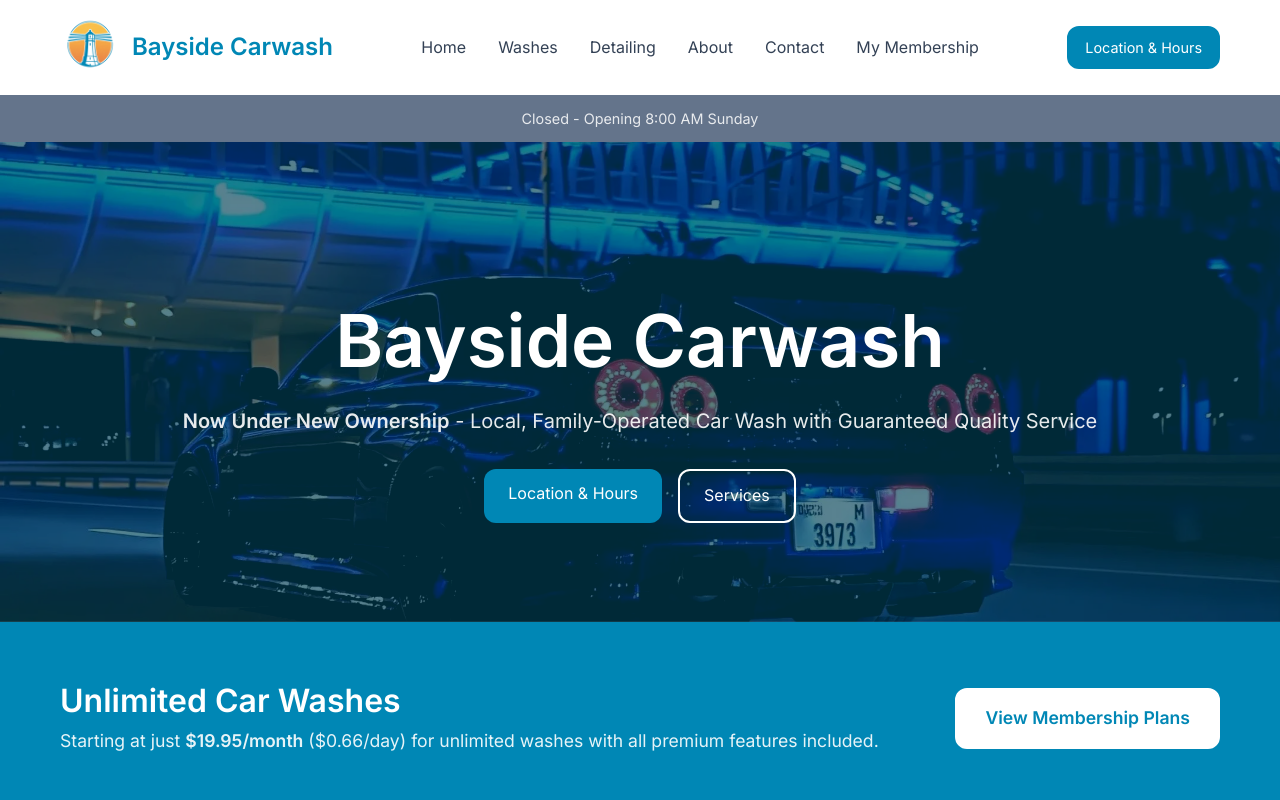
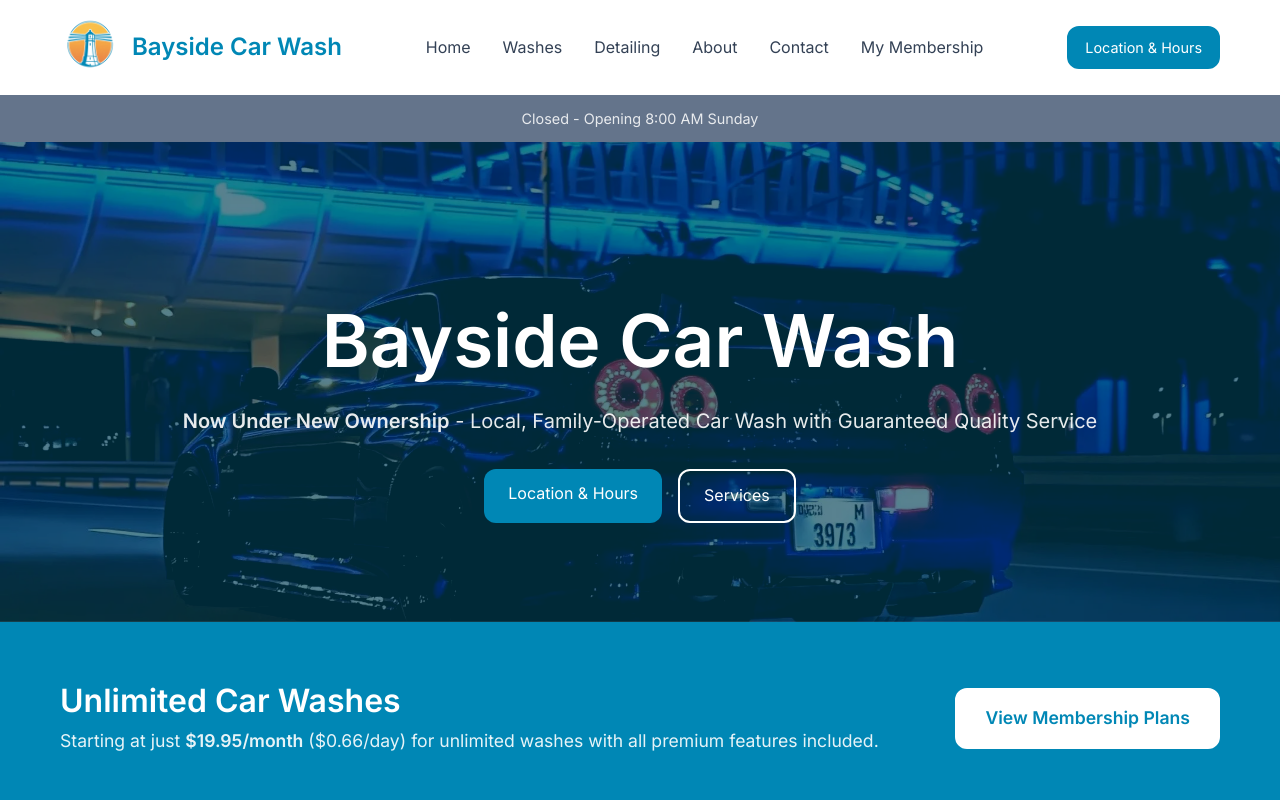
Before and after one commit to marcdejesus/shinyrides-carwash, a website: page index.html in a window 1280 px wide. Shown: the top 800 px of the page. Drawn offline with Linux system fonts and the light colour scheme.

Commit message:
Fix title and headings for 'Bayside Car Wash'

```diff
--- a/index.html
+++ b/index.html
@@ -20,7 +20,7 @@
     <meta property="twitter:description" content="Professional car wash services with modern technology. Convenient, quality, and eco-friendly car care solutions at Bayside Carwash.">
     <meta property="twitter:image" content="/images/bayside.png">
 
-    <title>Bayside Carwash - Professional Auto Care Services</title>
+    <title>Bayside Car Wash - Professional Auto Care Services</title>
     <link rel="canonical" href="/">
     <!-- Resource Preloading -->
     <link rel="preload" href="images/bayside.webp" as="image" type="image/webp">
@@ -344,7 +344,7 @@ body {
                     <source srcset="images/bayside.webp" type="image/webp">
                     <img src="images/bayside.png" alt="Bayside Carwash Logo" class="nav-logo-img" width="120" height="60">
                 </picture>
-                <h2>Bayside Carwash</h2>
+                <h2>Bayside Car Wash</h2>
             </div>
             <ul class="nav-menu" id="nav-menu">
                 <li class="nav-item">
@@ -395,7 +395,7 @@ body {
 
         <div class="hero-container">
             <div class="hero-content">
-                <h1 class="hero-title">Bayside Carwash</h1>
+                <h1 class="hero-title">Bayside Car Wash</h1>
                 <p class="hero-subtitle"><strong>Now Under New Ownership</strong> - Local, Family-Operated Car Wash with Guaranteed Quality Service</p>
                 <div class="hero-buttons">
                     <a href="/contact" class="btn btn-primary">Location & Hours</a>
```
